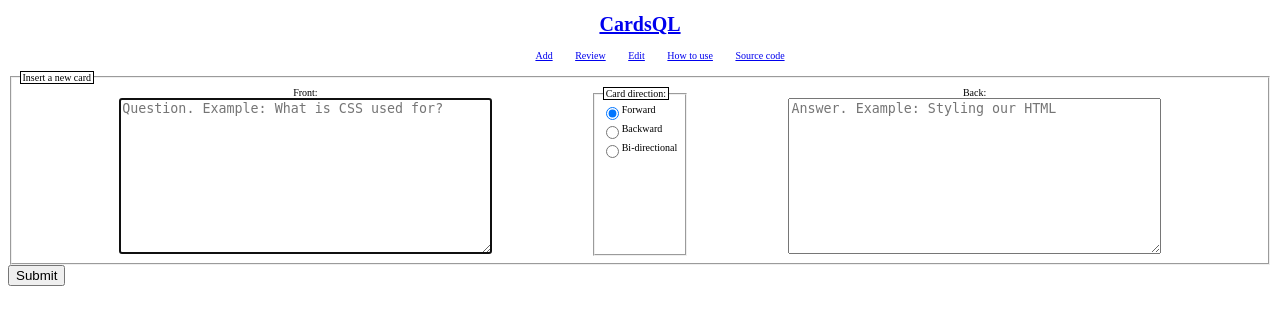
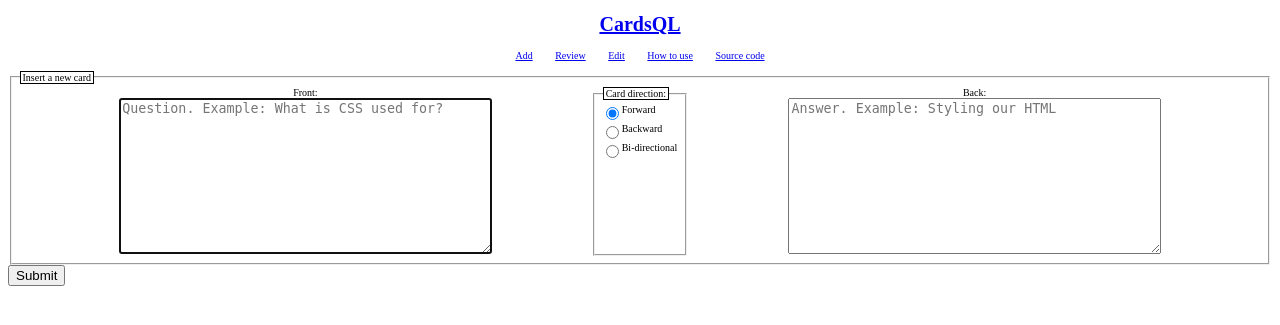
Before and after one commit to dinesh-58/cardsQL, a PHP site: page / in a window 1280 px wide. Shown: the top 325 px of the page. Run offline with PHP 8.4, Linux system fonts and the light colour scheme.

Commit message:
remove default padding from ul in header

```diff
--- a/style.css
+++ b/style.css
@@ -18,6 +18,7 @@ header ul {
 */
 header ul {
     text-align: center;
+    padding-inline-start: 0;
 }
 header li {
     display: inline-block;
```
